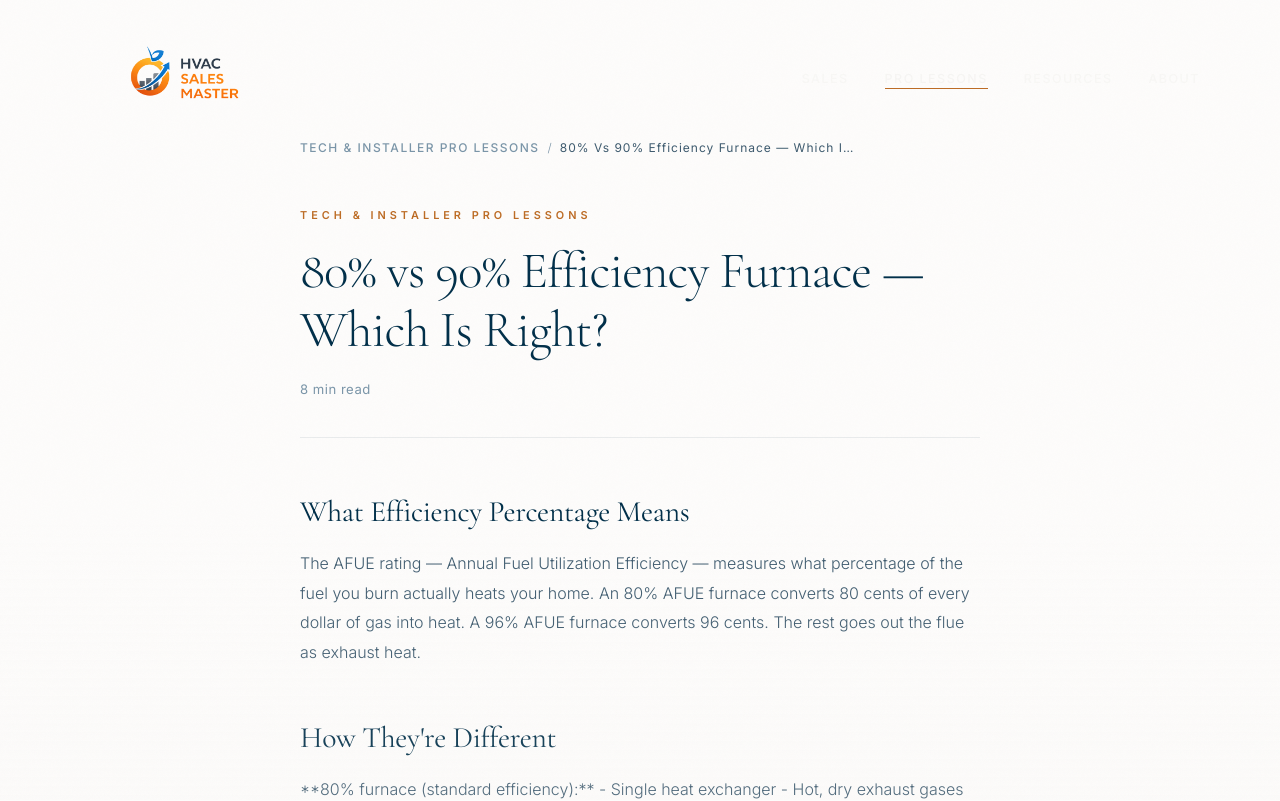
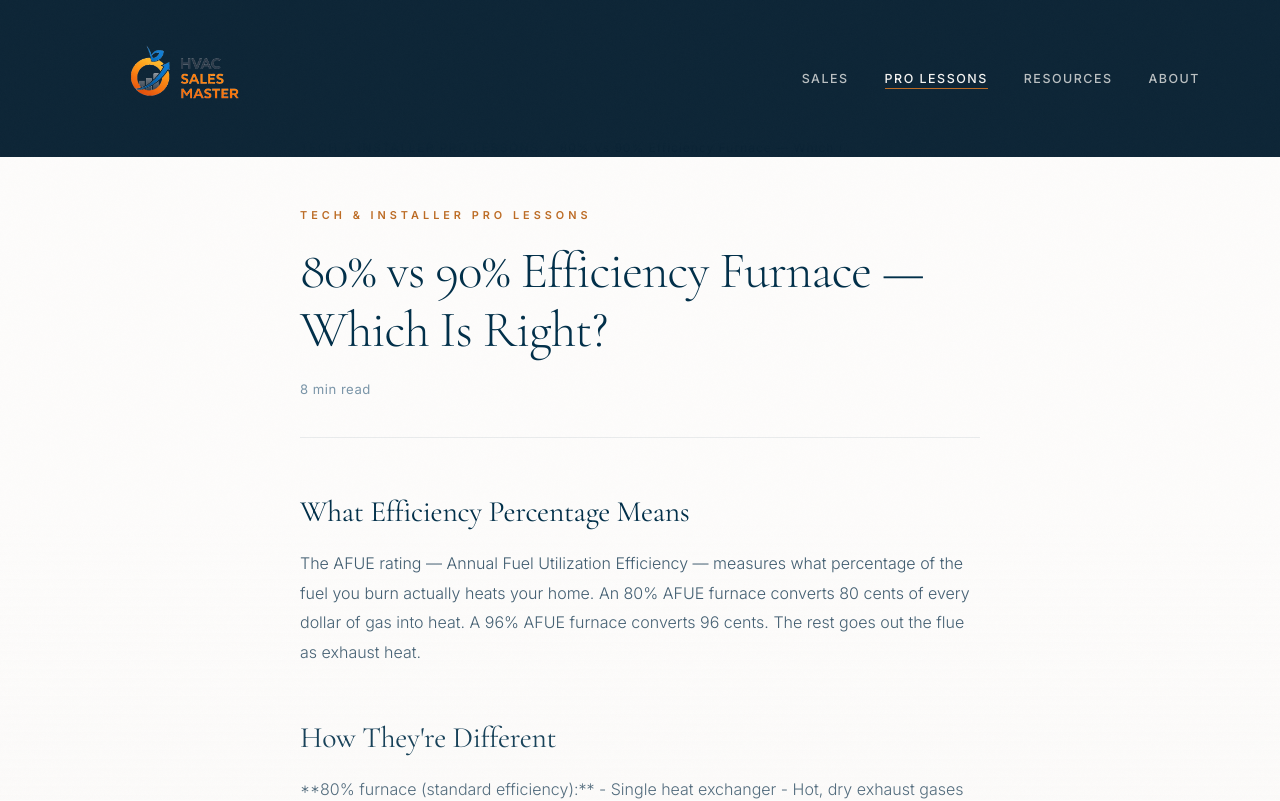
Before and after one commit to Ishack94/HVAC-sales-master, a React (Vite) app: page /pro-lessons/80-vs-90-efficiency-furnace in a window 1280 px wide. Shown: the top 801 px of the page. Built offline with nearby package versions, Linux system fonts and the light colour scheme.

Commit message:
always dark header

```diff
--- a/src/components/Layout/Header.jsx
+++ b/src/components/Layout/Header.jsx
@@ -13,14 +13,7 @@ const navLinks = [
 ]
 
 export default function Header() {
-  const [scrolled, setScrolled] = useState(false)
   const [menuOpen, setMenuOpen] = useState(false)
-
-  useEffect(() => {
-    const onScroll = () => setScrolled(window.scrollY > 40)
-    window.addEventListener('scroll', onScroll, { passive: true })
-    return () => window.removeEventListener('scroll', onScroll)
-  }, [])
 
   // Lock body scroll when menu is open
   useEffect(() => {
@@ -30,7 +23,7 @@ export default function Header() {
 
   return (
     <>
-      <header className={`${styles.header} ${scrolled ? styles.scrolled : ''}`}>
+      <header className={styles.header}>
         <div className={styles.inner}>
           <Logo height={141} mobileHeight={94} />
           <nav className={styles.nav} aria-label="Main navigation">
--- a/src/components/Layout/Header.module.css
+++ b/src/components/Layout/Header.module.css
@@ -4,28 +4,10 @@
   left: 0;
   right: 0;
   z-index: 100;
-  transition: background-color 0.3s ease, backdrop-filter 0.3s ease,
-              box-shadow 0.3s ease;
-}
-
-.header.scrolled {
   background-color: rgba(0, 26, 44, 0.95);
   backdrop-filter: blur(12px);
   -webkit-backdrop-filter: blur(12px);
   box-shadow: 0 1px 0 rgba(255, 255, 255, 0.06);
-}
-
-.scrolled .link {
-  color: rgba(246, 245, 243, 0.75);
-}
-
-.scrolled .link:hover,
-.scrolled .link.active {
-  color: #fff;
-}
-
-.scrolled .hamburger span {
-  background-color: rgba(246, 245, 243, 0.9);
 }
 
 .inner {
@@ -100,7 +82,7 @@
   display: block;
   width: 22px;
   height: 1.5px;
-  background-color: var(--navy);
+  background-color: rgba(246, 245, 243, 0.9);
   transition: transform 0.2s ease;
 }
 
```
